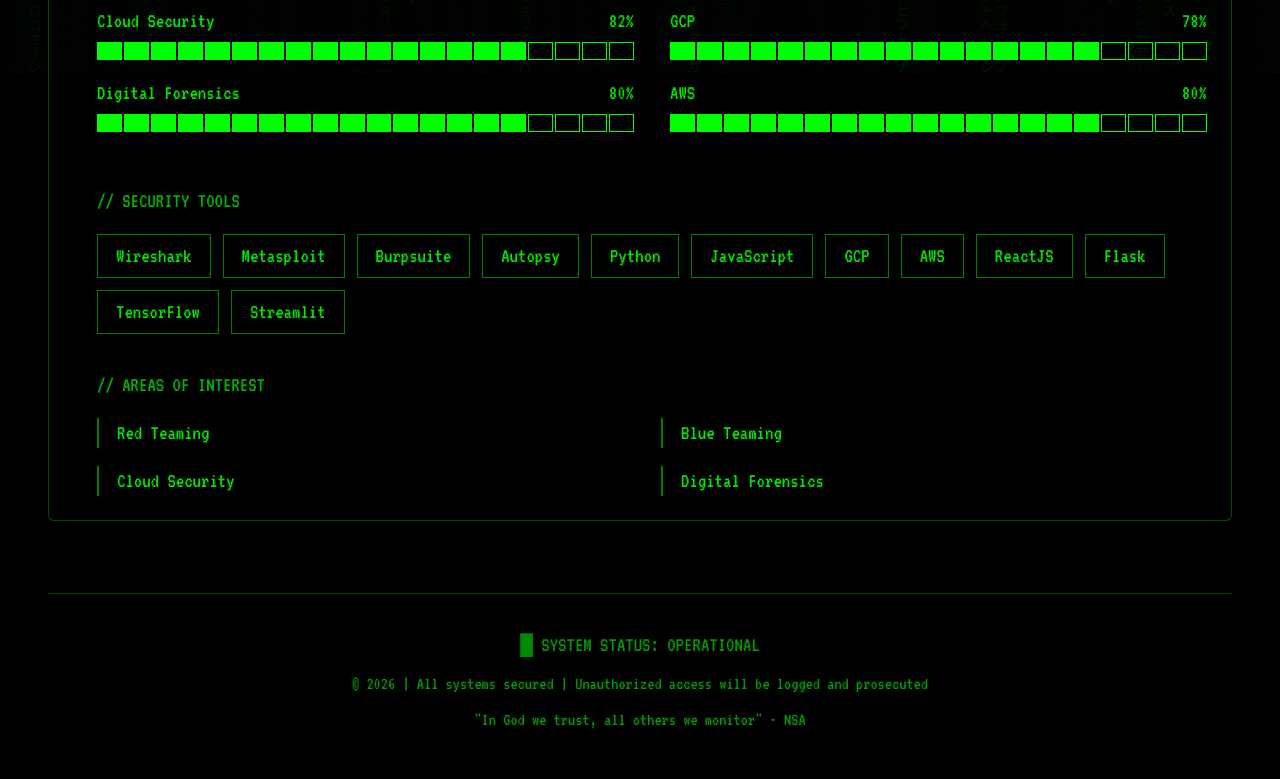
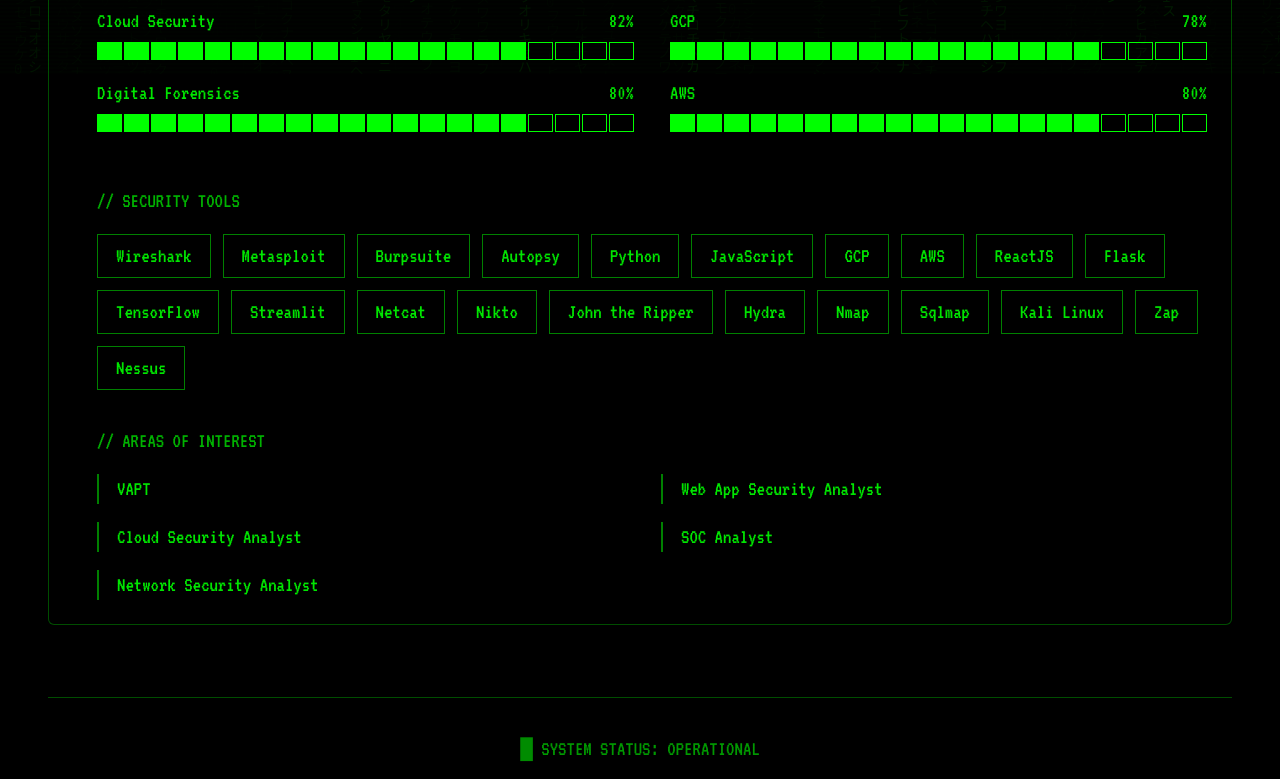
Before and after one commit to Chrys3s/Chrys3s.github.io, a React (Vite) app: page /skills in a window 1280 px wide. Shown: the part 726-1505 px from the top of the page. Built offline with nearby package versions, Linux system fonts and the light colour scheme.

Commit message:
Addition in security tools and interest section

```diff
--- a/src/app/components/TerminalSection.tsx
+++ b/src/app/components/TerminalSection.tsx
@@ -10,7 +10,7 @@
   return (
     <div className="mb-8">
       <div className="text-[#00ff00] mb-2">
-        <span className="text-[#00ff00]/60">root@cybersec:~$</span> {command}
+        <span className="text-[#00ff00]/60">root@Harut0:~$</span> {command}
       </div>
       <div className="border border-[#00ff00]/30 bg-black/50 p-4 rounded">
         <div className="text-[#00ff00] mb-3 flex items-center gap-2">
--- a/src/app/pages/Contact.tsx
+++ b/src/app/pages/Contact.tsx
@@ -43,7 +43,7 @@
           </div>
           <div className="mt-4 h-[600px] border border-[#00ff00]/20 bg-white/5 rounded overflow-hidden">
             <iframe
-              src={`${resumePdf}#view=FitH`}
+              src={`${resumePdf}#zoom=100`}
               className="w-full h-full"
               title="Resume PDF"
             />
--- a/src/app/pages/Skills.tsx
+++ b/src/app/pages/Skills.tsx
@@ -27,7 +27,8 @@
           <div className="flex flex-wrap gap-2">
             {['Wireshark', 'Metasploit', 'Burpsuite', 'Autopsy', 'Python',
               'JavaScript', 'GCP', 'AWS', 'ReactJS', 'Flask', 'TensorFlow',
-              'Streamlit'].map((tool) => (
+              'Streamlit', 'Netcat', 'Nikto', 'John the Ripper', 'Hydra',
+              'Nmap', 'Sqlmap', 'Kali Linux', 'Zap', 'Nessus'].map((tool) => (
               <span key={tool} className="border border-[#00ff00]/50 px-3 py-1 text-sm">
                 {tool}
               </span>
@@ -38,10 +39,11 @@
         <div className="mt-6">
           <div className="text-sm mb-3 text-[#00ff00]/70">// AREAS OF INTEREST</div>
           <div className="grid grid-cols-2 gap-3 text-sm">
-            <div className="border-l-2 border-[#00ff00]/50 pl-3">Red Teaming</div>
-            <div className="border-l-2 border-[#00ff00]/50 pl-3">Blue Teaming</div>
-            <div className="border-l-2 border-[#00ff00]/50 pl-3">Cloud Security</div>
-            <div className="border-l-2 border-[#00ff00]/50 pl-3">Digital Forensics</div>
+            <div className="border-l-2 border-[#00ff00]/50 pl-3">VAPT</div>
+            <div className="border-l-2 border-[#00ff00]/50 pl-3">Web App Security Analyst</div>
+            <div className="border-l-2 border-[#00ff00]/50 pl-3">Cloud Security Analyst</div>
+            <div className="border-l-2 border-[#00ff00]/50 pl-3">SOC Analyst</div>
+            <div className="border-l-2 border-[#00ff00]/50 pl-3">Network Security Analyst</div>
           </div>
         </div>
       </TerminalSection>
```
